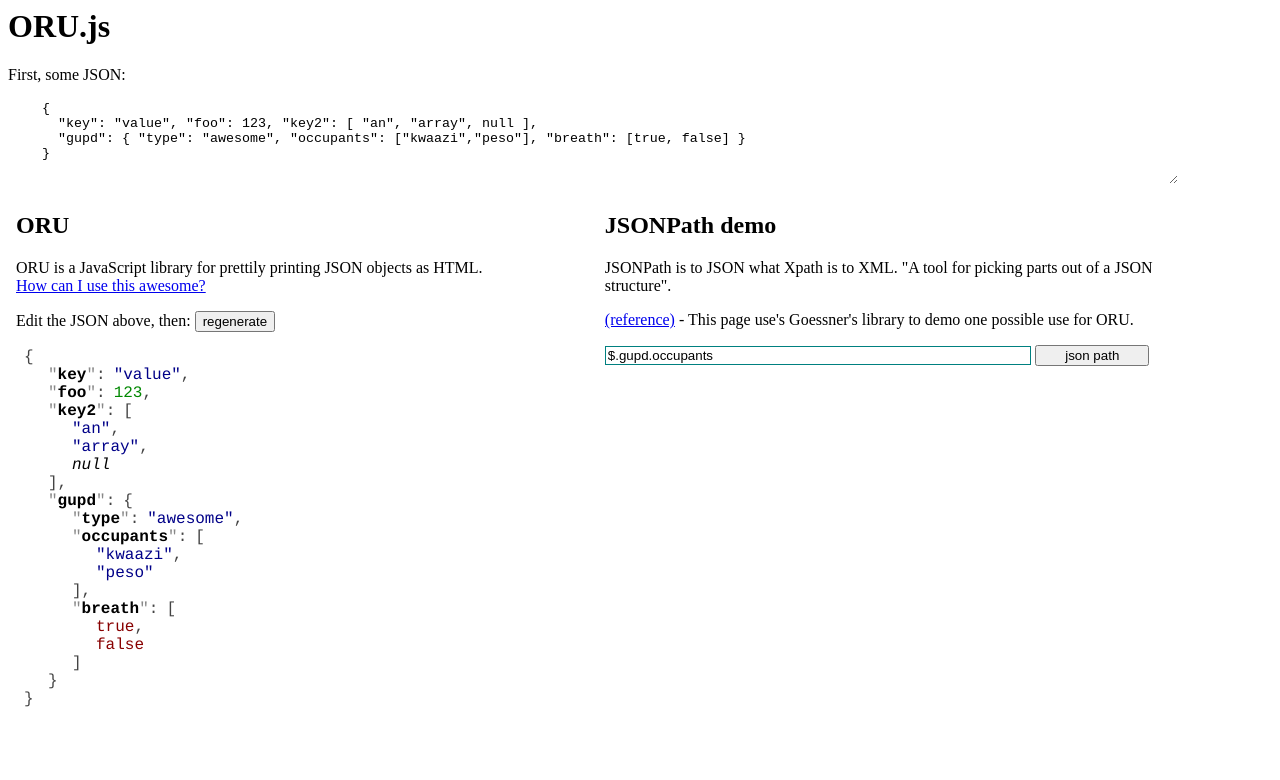
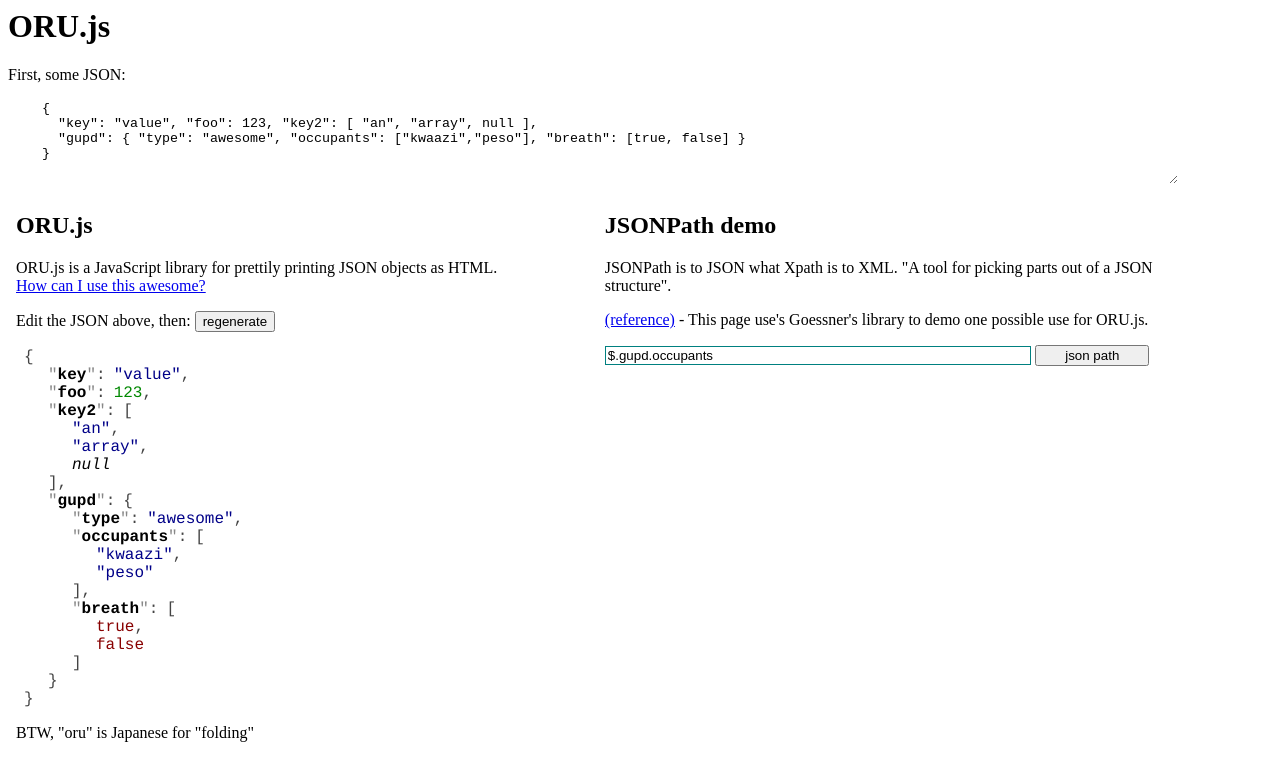
Before and after one commit to mjg123/oru.js, a plain HTML site: page index.html in a window 1280 px wide. Drawn offline with Linux system fonts and the light colour scheme.

Commit message:
better layout, explanation

```diff
--- a/index.html
+++ b/index.html
@@ -11,8 +11,7 @@
                   display: inline-block; }
 
       .orimashita { margin: 8px;
-                    font-family: courier;
-                    width: 45%; }
+                    font-family: courier; }
 
       #json-path-input { width: 75%; border: 1px solid teal; }
       #json-path-go { width: 20%; }
@@ -53,18 +52,19 @@
     </textarea>
 
     <div class="show-off">
-      <h2>ORU</h2>
-      <p>ORU is a JavaScript library for prettily printing JSON objects as HTML.
+      <h2>ORU.js</h2>
+      <p>ORU.js is a JavaScript library for prettily printing JSON objects as HTML.
 	<br/><a href="http://github.com/mjg123/oru.js">How can I use this awesome?</a></p>
       <p>Edit the JSON above, then: <input type="button" id="orinasai" value="regenerate"/></p>
 
       <div id="orimashita" class="orimashita"></div>
+      <p>BTW, "oru" is Japanese for "folding"</p>
     </div>
 
     <div id="json-path" class="show-off">
       <h2>JSONPath demo</h2>
       <p>JSONPath is to JSON what Xpath is to XML.  "A tool for picking parts out of a JSON structure".</p>
-      <p><a href="http://goessner.net/articles/JsonPath/">(reference)</a> - This page use's Goessner's library to demo one possible use for ORU.</p>
+      <p><a href="http://goessner.net/articles/JsonPath/">(reference)</a> - This page use's Goessner's library to demo one possible use for ORU.js.</p>
       <input id="json-path-input" value="$.gupd.occupants"/>
       <input type="button" id="json-path-go" value="json path"/>
       <div id="json-path-result" class="orimashita"></div>
```
